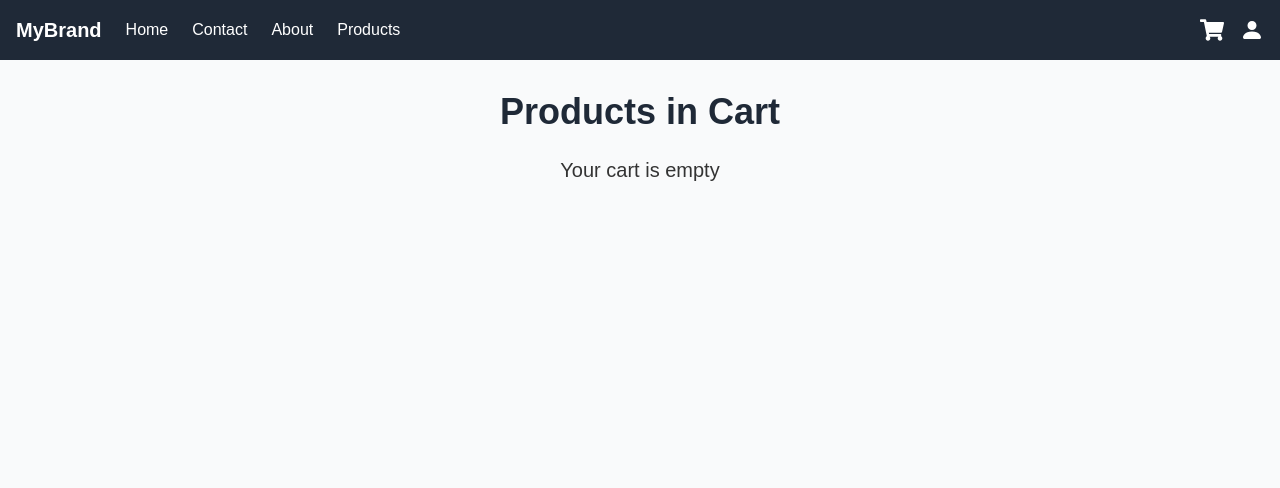
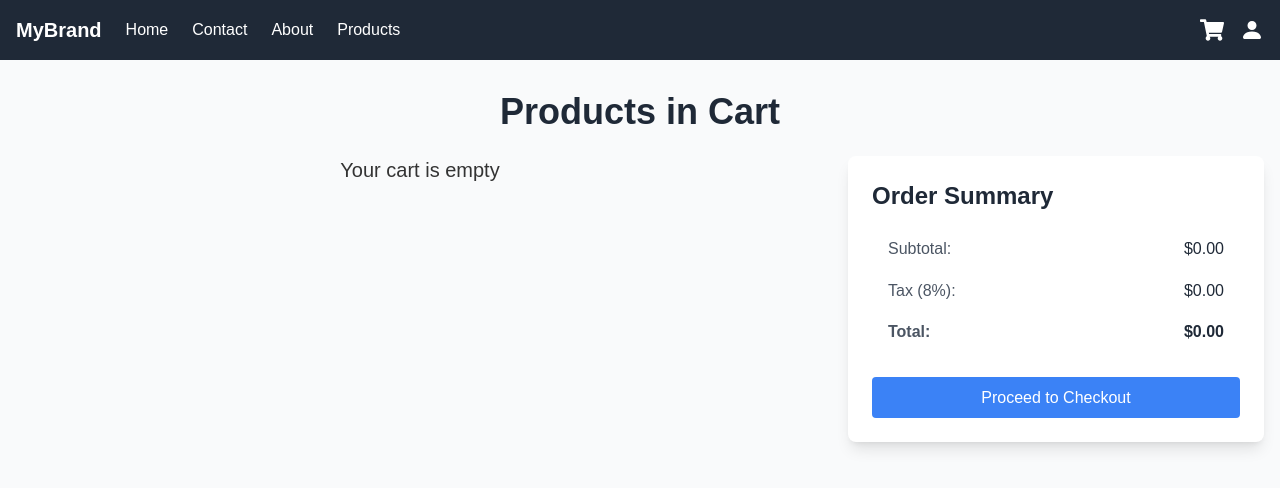
Before and after one commit to kashiftufail/next-store, a Next.js app: page /cart in a window 1280 px wide. Shown: the top 488 px of the page. Built offline with nearby package versions, Linux system fonts and the light colour scheme.

Commit message:
add tax total and cart total

```diff
--- a/src/app/cart/page.js
+++ b/src/app/cart/page.js
@@ -2,27 +2,47 @@
 'use client';
 import React from 'react';
 import { useSelector, useDispatch } from 'react-redux';
-import { removeFromCart } from '../../store/cartSlice'; // Import the remove action
+import { removeFromCart, updateCartQuantity } from '../../store/cartSlice'; // Import the remove and update actions
 
 const Cart = () => {
-  // Access cart items from the Redux store
   const cartItems = useSelector((state) => state.cart.cartItems);
-
-  // Handle remove item action
   const dispatch = useDispatch();
 
   const handleRemoveItem = (productId) => {
     dispatch(removeFromCart(productId));
   };
 
+  const handleIncreaseQuantity = (productId) => {
+    dispatch(updateCartQuantity({ productId, quantity: 1 }));
+  };
+
+  const handleDecreaseQuantity = (productId) => {
+    dispatch(updateCartQuantity({ productId, quantity: -1 }));
+  };
+
+  // Calculate total price and tax
+  const calculateTotal = () => {
+    return cartItems.reduce((total, item) => total + item.product.price * item.quantity, 0);
+  };
+
+  const calculateTax = (total) => {
+    return total * 0.08; // Assuming 8% tax rate
+  };
+
+  const total = calculateTotal();
+  const tax = calculateTax(total);
+  const grandTotal = total + tax;
+
   return (
     <div className="min-h-screen bg-gray-50 py-8 px-4">
       <h1 className="text-4xl font-bold text-center text-gray-800 mb-6">Products in Cart</h1>
 
+      <div className="flex flex-wrap gap-6">
+        {/* Left Side: Product List */}
+        <div className="flex-1">
           {cartItems.length === 0 ? (
             <p className="text-center text-xl">Your cart is empty</p>
           ) : (
-        <div className="max-w-6xl mx-auto">
             <div className="grid grid-cols-1 sm:grid-cols-2 md:grid-cols-3 gap-6">
               {cartItems.map((item) => (
                 <div
@@ -37,6 +57,20 @@ const Cart = () => {
                     <h2 className="text-xl font-semibold text-gray-800">{item.product.name}</h2>
                     <p className="text-lg text-gray-600 mt-2">${item.product.price}</p>
                     <p className="mt-2">Quantity: {item.quantity}</p>
+                    <div className="flex items-center mt-4">
+                      <button
+                        onClick={() => handleDecreaseQuantity(item.product.id)}
+                        className="bg-gray-300 text-gray-800 py-1 px-2 rounded mr-2"
+                      >
+                        -
+                      </button>
+                      <button
+                        onClick={() => handleIncreaseQuantity(item.product.id)}
+                        className="bg-gray-300 text-gray-800 py-1 px-2 rounded"
+                      >
+                        +
+                      </button>
+                    </div>
                     <button
                       onClick={() => handleRemoveItem(item.product.id)} // Remove product from cart
                       className="mt-4 bg-red-500 text-white py-2 px-4 rounded"
@@ -47,8 +81,33 @@ const Cart = () => {
                 </div>
               ))}
             </div>
+          )}
         </div>
-      )}
+
+        {/* Right Side: Summary Table */}
+        <div className="w-full md:w-1/3 bg-white shadow-lg rounded-lg p-6">
+          <h2 className="text-2xl font-semibold text-gray-800 mb-4">Order Summary</h2>
+          <table className="w-full border-collapse">
+            <tbody>
+              <tr>
+                <td className="py-2 px-4 text-gray-600">Subtotal:</td>
+                <td className="py-2 px-4 text-right text-gray-800">${total.toFixed(2)}</td>
+              </tr>
+              <tr>
+                <td className="py-2 px-4 text-gray-600">Tax (8%):</td>
+                <td className="py-2 px-4 text-right text-gray-800">${tax.toFixed(2)}</td>
+              </tr>
+              <tr className="font-semibold">
+                <td className="py-2 px-4 text-gray-600">Total:</td>
+                <td className="py-2 px-4 text-right text-gray-800">${grandTotal.toFixed(2)}</td>
+              </tr>
+            </tbody>
+          </table>
+          <button className="w-full bg-blue-500 text-white py-2 px-4 rounded mt-6 hover:bg-blue-600">
+            Proceed to Checkout
+          </button>
+        </div>
+      </div>
     </div>
   );
 };
--- a/src/components/Navbar.jsx
+++ b/src/components/Navbar.jsx
@@ -1,3 +1,4 @@
+// src/components/Navbar.jsx
 import React, { useState } from 'react';
 import { useDispatch, useSelector } from 'react-redux';
 import { useRouter } from 'next/navigation';
@@ -17,11 +18,9 @@ export default function Navbar() {
 
   // Get cartItems from Redux store and calculate total quantity
   const cartItems = useSelector((state) => state.cart.cartItems);
-
   const cartItemCount = cartItems.reduce((total, item) => total + item.quantity, 0); // Calculate total quantity
 
   const handleSignOut = () => {
-    // Dispatch signOut action to update Redux state
     dispatch(signOut());
     router.push('/signin');
   };
@@ -58,18 +57,14 @@ export default function Navbar() {
             {/* Dropdown Menu */}
             {dropdownOpen && (
               <div className="absolute right-0 mt-2 bg-white shadow-lg rounded-lg w-48 p-4 space-y-2 border border-gray-200">
-                {/* Username if authenticated */}
                 {isAuthenticated ? (
                   <p className="font-semibold text-gray-800">
-                    John Doe  {/* Replace with actual user name */}
+                    John Doe
                   </p>
                 ) : (
-                  <p className="text-gray-600">
-                    Not signed in
-                  </p>
+                  <p className="text-gray-600">Not signed in</p>
                 )}
 
-                {/* Links to favorite and cart (only if authenticated) */}
                 {isAuthenticated && (
                   <Link href="/products/favorites" className="flex items-center space-x-2 text-gray-700 hover:text-blue-500">
                     <FiHeart size={18} />
@@ -82,7 +77,6 @@ export default function Navbar() {
                   <span>Shopping Cart</span>
                 </Link>
 
-                {/* Sign out or sign in */}
                 {isAuthenticated ? (
                   <button onClick={handleSignOut} className="text-red-500 hover:text-red-700 w-full text-left">
                     Sign Out
--- a/src/store/cartSlice.js
+++ b/src/store/cartSlice.js
@@ -38,6 +38,19 @@ const cartSlice = createSlice({
       state.cartItems = updatedCart;
       localStorage.setItem('cart', JSON.stringify(state.cartItems));  // Persist updated cart in localStorage
     },
+    updateCartQuantity(state, action) {
+      const { productId, quantity } = action.payload;
+      const item = state.cartItems.find((item) => item.product.id === productId);
+      if (item) {
+        if (item.quantity + quantity <= 0) {
+          // If quantity goes to 0 or below, remove item from cart
+          state.cartItems = state.cartItems.filter((item) => item.product.id !== productId);
+        } else {
+          item.quantity = item.quantity + quantity;
+        }
+      }
+      localStorage.setItem('cart', JSON.stringify(state.cartItems));  // Persist updated cart in localStorage
+    },
     clearCart(state) {
       state.cartItems = [];
       localStorage.setItem('cart', JSON.stringify([]));  // Clear cart in localStorage
@@ -49,5 +62,5 @@ const cartSlice = createSlice({
   },
 });
 
-export const { addToCart, removeFromCart, clearCart, loadCartFromStorage } = cartSlice.actions;
+export const { addToCart, removeFromCart, updateCartQuantity, clearCart, loadCartFromStorage } = cartSlice.actions;
 export default cartSlice.reducer;
```
Lines whose indentation alone changed are shown as unchanged.
